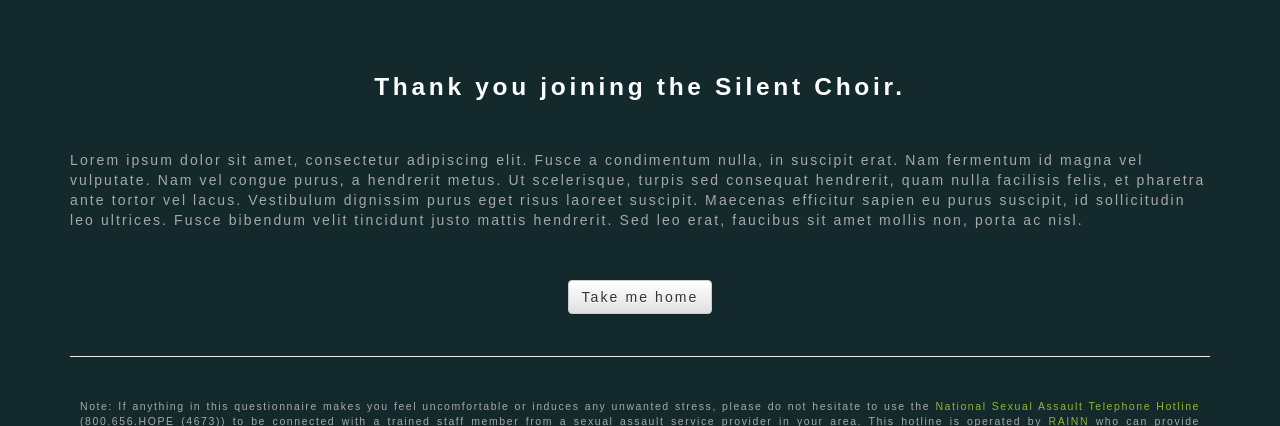
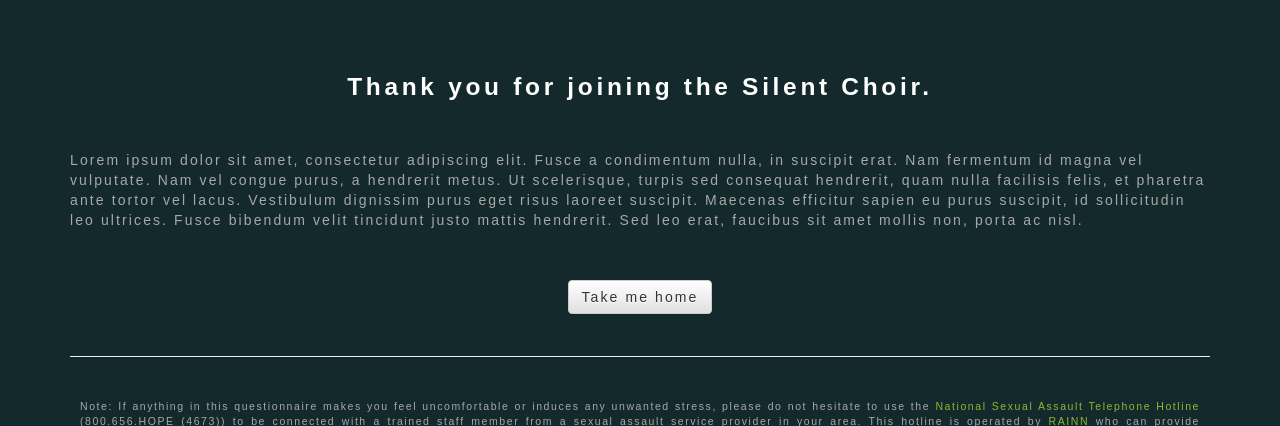
Before and after one commit to thesilentchoir/silentchoir-archived, a Django app: page /closing/ in a window 1280 px wide. Shown: the top 426 px of the page. Run offline with Django 3.2, Linux system fonts and the light colour scheme; some libraries are stand-ins or nearby versions.

Commit message:
AS: fix typo on closing page

```diff
--- a/silentchoir/templates/closing.html
+++ b/silentchoir/templates/closing.html
@@ -12,7 +12,7 @@
     <body>
         <div class="container">
             <!--AS: Would like to figure out a way to style these questions better-->
-            <h3 class="header">Thank you joining the Silent Choir.</h3>
+            <h3 class="header">Thank you for joining the Silent Choir.</h3>
 
             <br></br>
 
```
